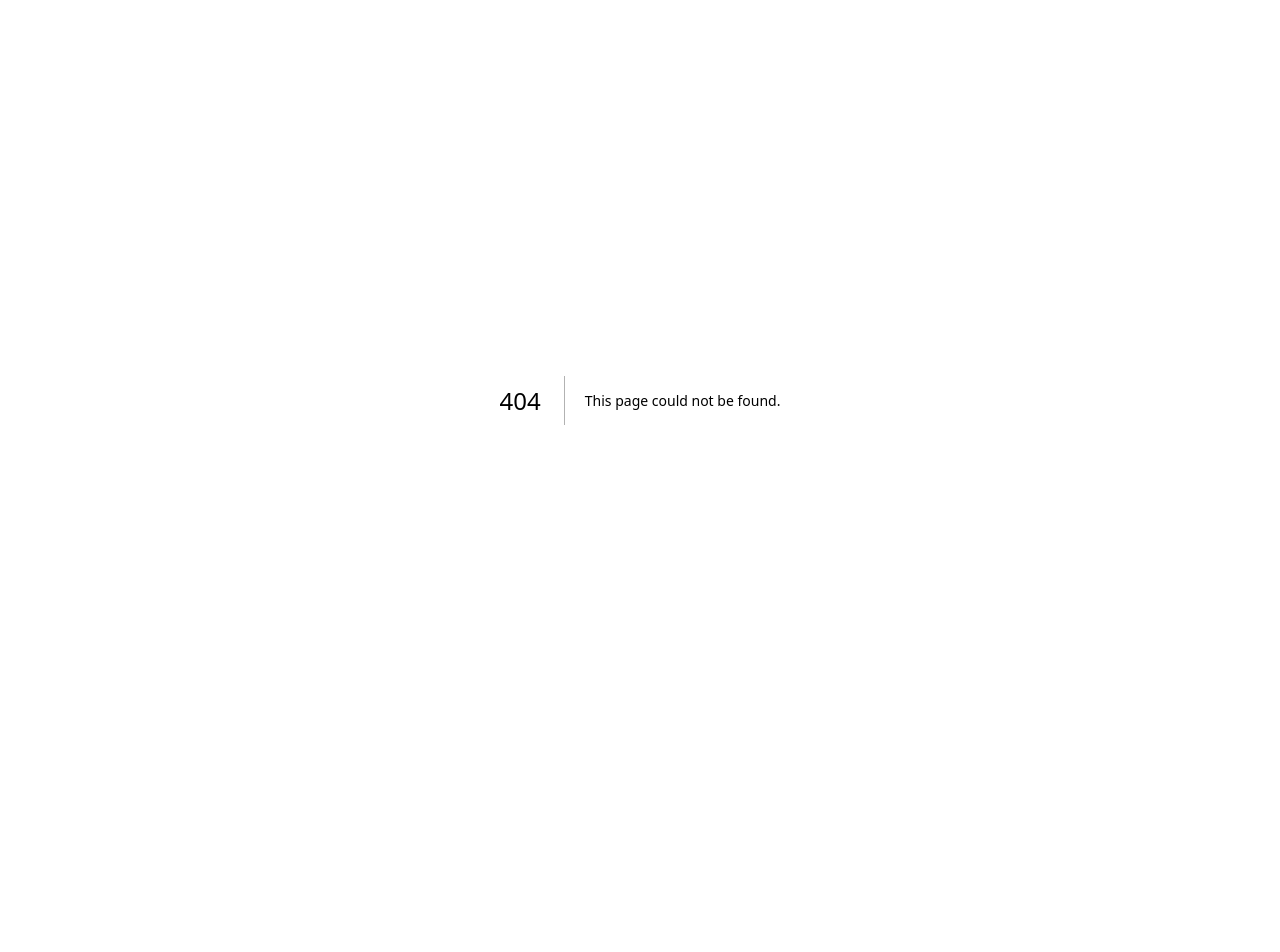
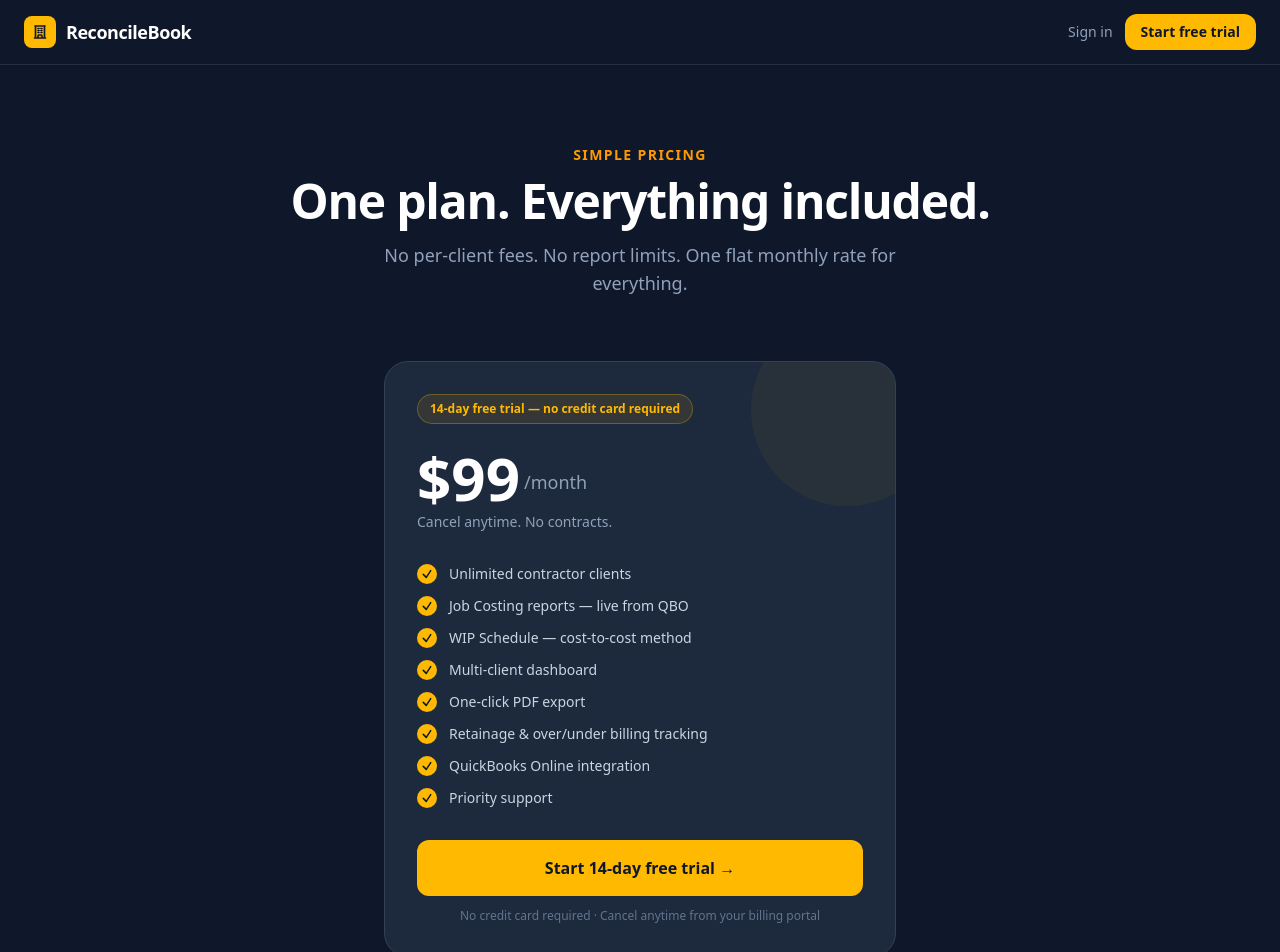
Before and after one commit to algominds35/buildledger, a Next.js app: page /pricing in a window 1280 px wide. Before the commit this address had no page. Shown: the top 952 px of the page. Before the commit the page ends 800 px from the top, so only its background shows below. Built offline with nearby package versions, Linux system fonts and the light colour scheme.

Commit message:
Move pricing to /pricing page, hide from landing page, keep nav link
Made-with: Cursor

```diff
--- a/app/page.tsx
+++ b/app/page.tsx
@@ -202,7 +202,7 @@ export default function LandingPage() {
           <div className="hidden md:flex items-center gap-8 text-sm font-medium text-slate-600">
             <a href="#features" className="hover:text-slate-900 transition-colors">Features</a>
             <a href="#how-it-works" className="hover:text-slate-900 transition-colors">How it works</a>
-            <a href="#pricing" className="hover:text-slate-900 transition-colors">Pricing</a>
+            <Link href="/pricing" className="hover:text-slate-900 transition-colors">Pricing</Link>
             <a href="#testimonials" className="hover:text-slate-900 transition-colors">Reviews</a>
           </div>
           <div className="flex items-center gap-3">
@@ -445,58 +445,6 @@ export default function LandingPage() {
         </div>
       </section>
 
-      {/* ── PRICING ─────────────────────────────────────────────── */}
-      <section id="pricing" className="py-24 bg-slate-50">
-        <div className="max-w-7xl mx-auto px-6">
-          <div className="text-center mb-16">
-            <p className="text-amber-500 text-sm font-bold uppercase tracking-widest mb-3">Simple pricing</p>
-            <h2 className="text-4xl font-extrabold text-slate-900 tracking-tight">One plan. Everything included.</h2>
-            <p className="text-slate-500 mt-4 text-lg">No per-client fees. No report limits. Just one flat monthly rate.</p>
-          </div>
-
-          <div className="max-w-lg mx-auto">
-            <div className="bg-slate-900 rounded-3xl p-8 text-white relative overflow-hidden">
-              <div className="absolute top-0 right-0 w-48 h-48 bg-amber-400/10 rounded-full -translate-y-12 translate-x-12" />
-              <div className="relative">
-                <div className="inline-flex items-center gap-2 bg-amber-400/10 border border-amber-400/30 text-amber-400 text-xs font-semibold px-3 py-1.5 rounded-full mb-6">
-                  14-day free trial included
-                </div>
-                <div className="flex items-end gap-1 mb-1">
-                  <span className="text-5xl font-extrabold">$99</span>
-                  <span className="text-slate-400 mb-2">/month</span>
-                </div>
-                <p className="text-slate-400 text-sm mb-8">Everything included. Cancel anytime.</p>
-                <ul className="space-y-3 mb-8">
-                  {[
-                    'Unlimited contractor clients',
-                    'Job Costing reports — live from QBO',
-                    'WIP Schedule — cost-to-cost method',
-                    'Multi-client dashboard',
-                    'One-click PDF export',
-                    'Retainage & over/under billing tracking',
-                    'QuickBooks Online integration',
-                    'Priority support',
-                  ].map(item => (
-                    <li key={item} className="flex items-center gap-3 text-sm">
-                      <div className="w-5 h-5 bg-amber-400 rounded-full flex items-center justify-center flex-shrink-0">
-                        <svg className="w-3 h-3 text-slate-900" fill="none" viewBox="0 0 24 24" stroke="currentColor" strokeWidth={3}>
-                          <path strokeLinecap="round" strokeLinejoin="round" d="M4.5 12.75l6 6 9-13.5" />
-                        </svg>
-                      </div>
-                      {item}
-                    </li>
-                  ))}
-                </ul>
-                <Link href="/login" className="block w-full text-center py-4 bg-amber-400 hover:bg-amber-500 text-slate-900 font-bold rounded-xl transition-colors text-base">
-                  Start 14-day free trial →
-                </Link>
-                <p className="text-center text-slate-500 text-xs mt-3">No credit card required to start · Cancel anytime</p>
-              </div>
-            </div>
-          </div>
-        </div>
-      </section>
-
       {/* ── CTA BANNER ──────────────────────────────────────────── */}
       <section className="py-20 bg-amber-400">
         <div className="max-w-3xl mx-auto px-6 text-center">
@@ -527,7 +475,7 @@ export default function LandingPage() {
             </div>
             <div className="flex gap-6 text-sm text-slate-400">
               <a href="#features" className="hover:text-white transition-colors">Features</a>
-              <a href="#pricing" className="hover:text-white transition-colors">Pricing</a>
+              <Link href="/pricing" className="hover:text-white transition-colors">Pricing</Link>
               <a href="#testimonials" className="hover:text-white transition-colors">Reviews</a>
               <Link href="/login" className="hover:text-white transition-colors">Sign in</Link>
             </div>
--- /dev/null
+++ b/app/pricing/page.tsx
@@ -0,0 +1,100 @@
+'use client'
+
+import Link from 'next/link'
+
+export default function PricingPage() {
+  return (
+    <div className="min-h-screen bg-slate-900 font-sans">
+      {/* Nav */}
+      <nav className="border-b border-white/10">
+        <div className="max-w-7xl mx-auto px-6 h-16 flex items-center justify-between">
+          <Link href="/" className="flex items-center gap-2.5">
+            <div className="w-8 h-8 bg-amber-400 rounded-lg flex items-center justify-center">
+              <svg className="w-4 h-4 text-slate-900" fill="none" viewBox="0 0 24 24" stroke="currentColor" strokeWidth={2.5}>
+                <path strokeLinecap="round" strokeLinejoin="round" d="M3.75 21h16.5M4.5 3h15M5.25 3v18m13.5-18v18M9 6.75h1.5m-1.5 3h1.5m-1.5 3h1.5m3-6H15m-1.5 3H15m-1.5 3H15M9 21v-3.375c0-.621.504-1.125 1.125-1.125h3.75c.621 0 1.125.504 1.125 1.125V21" />
+              </svg>
+            </div>
+            <span className="text-lg font-bold text-white tracking-tight">ReconcileBook</span>
+          </Link>
+          <div className="flex items-center gap-3">
+            <Link href="/login" className="text-sm font-medium text-slate-400 hover:text-white transition-colors">Sign in</Link>
+            <Link href="/login" className="px-4 py-2 bg-amber-400 hover:bg-amber-500 text-slate-900 text-sm font-bold rounded-xl transition-colors">
+              Start free trial
+            </Link>
+          </div>
+        </div>
+      </nav>
+
+      {/* Content */}
+      <div className="max-w-7xl mx-auto px-6 py-20">
+        <div className="text-center mb-16">
+          <p className="text-amber-500 text-sm font-bold uppercase tracking-widest mb-3">Simple pricing</p>
+          <h1 className="text-5xl font-extrabold text-white tracking-tight mb-4">One plan. Everything included.</h1>
+          <p className="text-slate-400 text-lg max-w-xl mx-auto">No per-client fees. No report limits. One flat monthly rate for everything.</p>
+        </div>
+
+        <div className="max-w-lg mx-auto mb-16">
+          <div className="bg-slate-800 rounded-3xl p-8 border border-slate-700 relative overflow-hidden">
+            <div className="absolute top-0 right-0 w-48 h-48 bg-amber-400/5 rounded-full -translate-y-12 translate-x-12" />
+            <div className="relative">
+              <div className="inline-flex items-center gap-2 bg-amber-400/10 border border-amber-400/30 text-amber-400 text-xs font-semibold px-3 py-1.5 rounded-full mb-6">
+                14-day free trial — no credit card required
+              </div>
+              <div className="flex items-end gap-1 mb-1">
+                <span className="text-6xl font-extrabold text-white">$99</span>
+                <span className="text-slate-400 mb-3 text-lg">/month</span>
+              </div>
+              <p className="text-slate-400 text-sm mb-8">Cancel anytime. No contracts.</p>
+
+              <ul className="space-y-3 mb-8">
+                {[
+                  'Unlimited contractor clients',
+                  'Job Costing reports — live from QBO',
+                  'WIP Schedule — cost-to-cost method',
+                  'Multi-client dashboard',
+                  'One-click PDF export',
+                  'Retainage & over/under billing tracking',
+                  'QuickBooks Online integration',
+                  'Priority support',
+                ].map(item => (
+                  <li key={item} className="flex items-center gap-3 text-sm text-slate-300">
+                    <div className="w-5 h-5 bg-amber-400 rounded-full flex items-center justify-center flex-shrink-0">
+                      <svg className="w-3 h-3 text-slate-900" fill="none" viewBox="0 0 24 24" stroke="currentColor" strokeWidth={3}>
+                        <path strokeLinecap="round" strokeLinejoin="round" d="M4.5 12.75l6 6 9-13.5" />
+                      </svg>
+                    </div>
+                    {item}
+                  </li>
+                ))}
+              </ul>
+
+              <Link href="/login" className="block w-full text-center py-4 bg-amber-400 hover:bg-amber-500 text-slate-900 font-bold rounded-xl transition-colors text-base">
+                Start 14-day free trial →
+              </Link>
+              <p className="text-center text-slate-500 text-xs mt-3">No credit card required · Cancel anytime from your billing portal</p>
+            </div>
+          </div>
+        </div>
+
+        {/* FAQ */}
+        <div className="max-w-2xl mx-auto">
+          <h2 className="text-2xl font-extrabold text-white text-center mb-8">Common questions</h2>
+          <div className="space-y-4">
+            {[
+              { q: 'Do I need a credit card to start?', a: 'No. Your 14-day free trial starts the moment you create an account. No credit card required until you decide to subscribe.' },
+              { q: 'How many QuickBooks clients can I connect?', a: 'Unlimited. There are no per-client fees — connect as many contractor clients as you manage.' },
+              { q: 'Can I cancel anytime?', a: 'Yes. Cancel anytime from your billing portal with no fees or penalties. You keep access until the end of your billing period.' },
+              { q: 'Does it work with QuickBooks Desktop?', a: 'ReconcileBook connects to QuickBooks Online only. QuickBooks Desktop is not currently supported.' },
+              { q: 'What happens to my data if I cancel?', a: 'Your data stays in your QuickBooks account — ReconcileBook only reads from QBO, it never stores your financial data permanently.' },
+            ].map(faq => (
+              <div key={faq.q} className="bg-slate-800 rounded-xl p-5 border border-slate-700">
+                <h3 className="font-semibold text-white text-sm mb-2">{faq.q}</h3>
+                <p className="text-slate-400 text-sm leading-relaxed">{faq.a}</p>
+              </div>
+            ))}
+          </div>
+        </div>
+      </div>
+    </div>
+  )
+}
```
